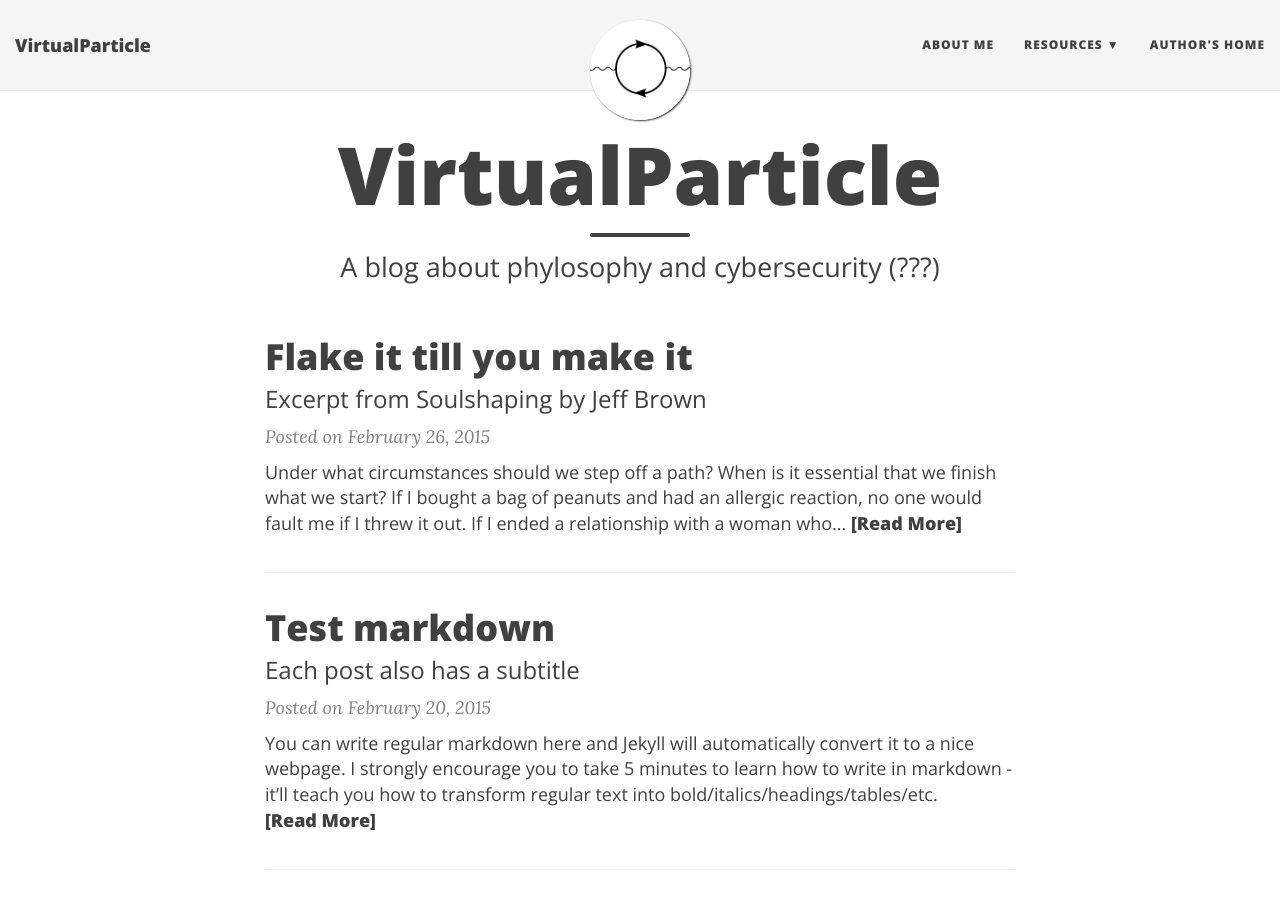
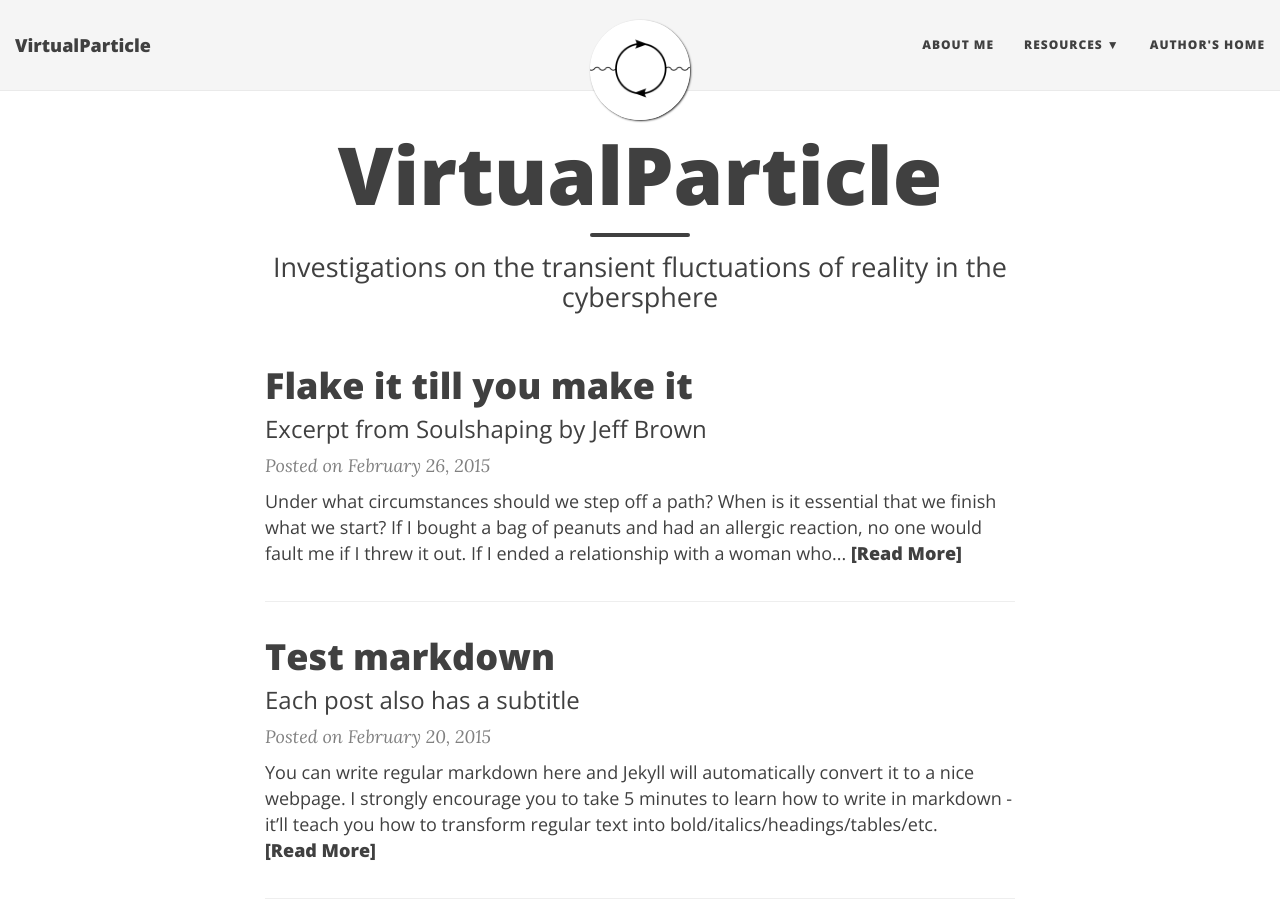
Before and after one commit to darkquasar/darkquasar.github.io, a Jekyll site: the page built from index.html, in a window 1280 px wide and 900 px high. Built offline with Jekyll 4.4.1, drawn with Linux system fonts in a browser that asks for light colours; nearby versions of some CDN libraries; the list of posts is cut into pages by our own code.

Commit message:
Update index.html

```diff
--- a/index.html
+++ b/index.html
@@ -1,7 +1,7 @@
 ---
 layout: page
 title: VirtualParticle
-subtitle: A blog about phylosophy and cybersecurity (???)
+subtitle: Investigations on the transient fluctuations of reality in the cybersphere
 use-site-title: true
 ---
 
```
